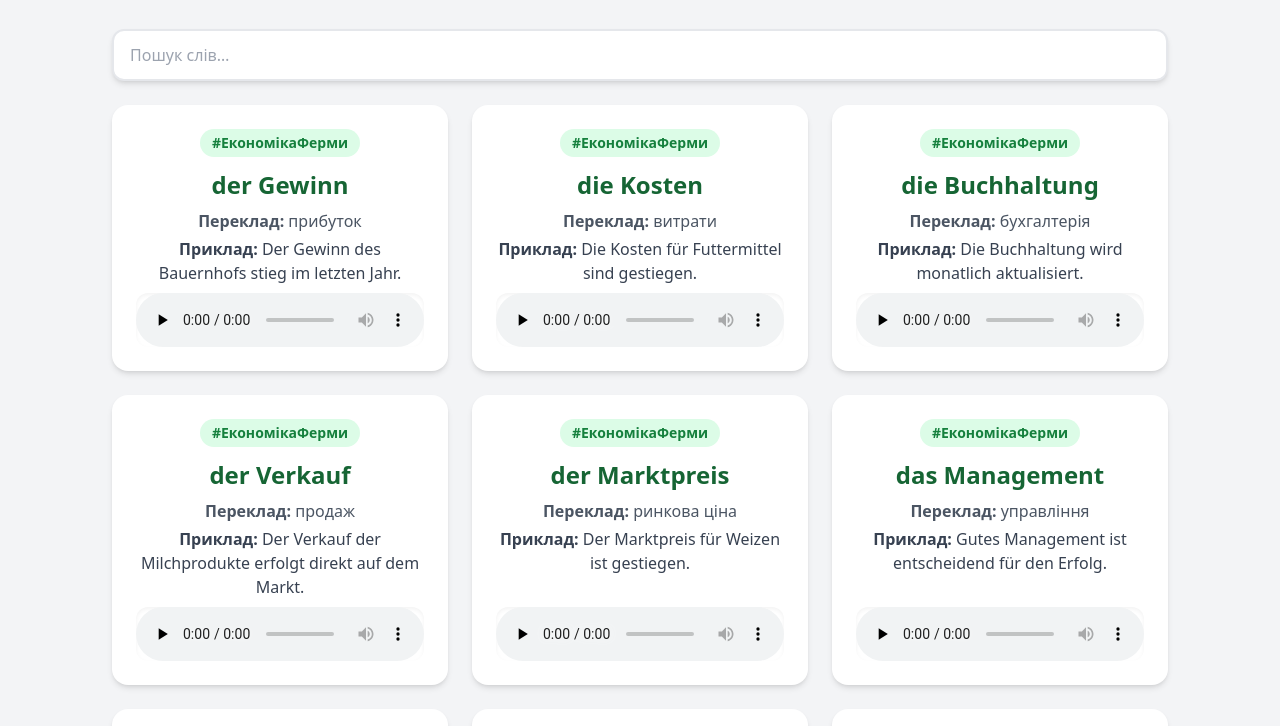
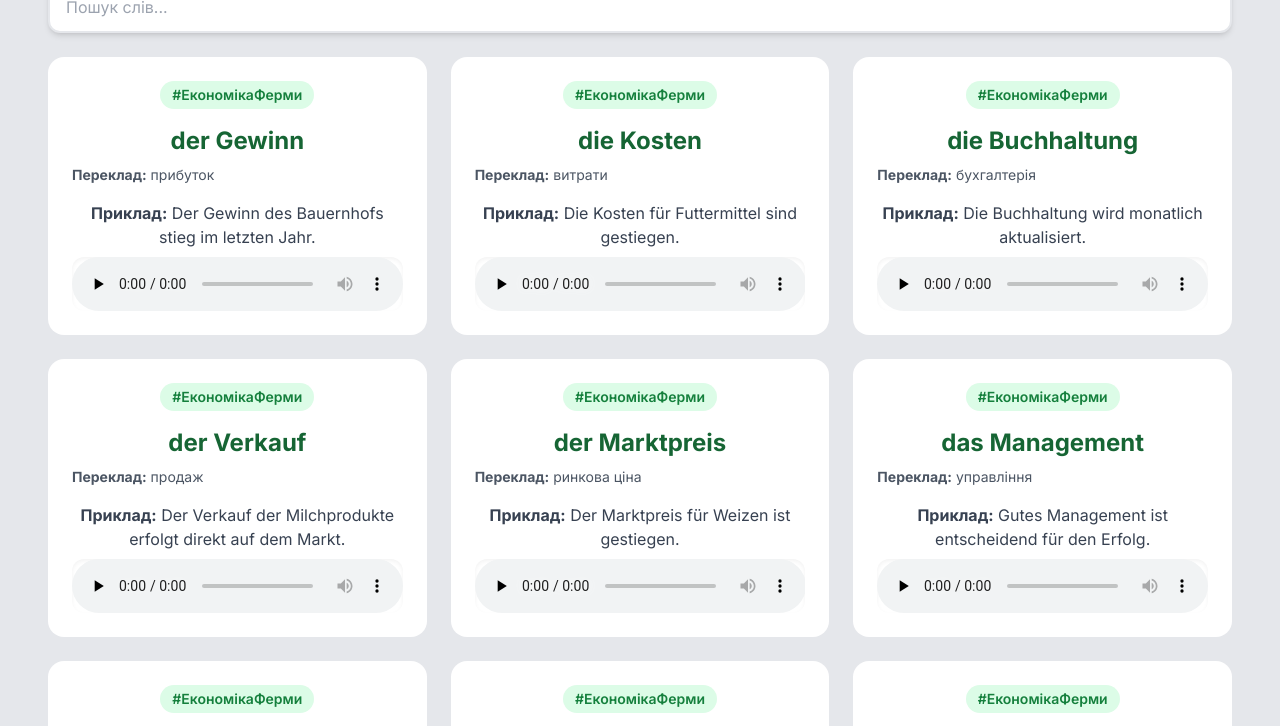
Before and after one commit to learn4life-ua/economics-dictionary, a plain HTML site: page index.html in a window 1280 px wide. Shown: the part 183-909 px from the top of the page. Drawn offline with nearby package versions, Linux system fonts and the light colour scheme.

Commit message:
Update index.html

```diff
--- a/index.html
+++ b/index.html
@@ -4,163 +4,73 @@
   <meta charset="UTF-8" />
   <meta name="viewport" content="width=device-width, initial-scale=1.0"/>
   <title>Професійний словник: Економіка та управління фермою</title>
+
+  <!-- Fonts + Tailwind -->
+  <link rel="preconnect" href="https://fonts.googleapis.com">
+  <link rel="preconnect" href="https://fonts.gstatic.com" crossorigin>
+  <link href="https://fonts.googleapis.com/css2?family=Inter:wght@400;600;700&display=swap" rel="stylesheet">
   <script src="https://cdn.tailwindcss.com"></script>
+
   <style>
-    body { font-family: ui-sans-serif, system-ui, -apple-system, Segoe UI, Roboto, Inter, 'Helvetica Neue', Arial, 'Noto Sans', 'Apple Color Emoji', 'Segoe UI Emoji'; }
+    body { font-family: 'Inter', sans-serif; }
     .highlight { background-color:#fde047; border-radius:.25rem; padding:0 .25rem; }
   </style>
 </head>
-<body class="bg-gray-100 text-gray-800">
-  <div class="container mx-auto p-4 md:p-8 lg:p-12 max-w-6xl">
+<body class="bg-gray-200 text-gray-800">
+  <div class="container mx-auto p-4 md:p-8 lg:p-12">
+    <!-- Заголовок -->
     <header class="text-center mb-8">
-      <h1 class="text-4xl md:text-5xl font-extrabold text-green-700 mb-2 leading-tight">
-        Словник: Економіка та управління фермою
+      <h1 class="text-4xl md:text-5xl font-extrabold mb-2 leading-tight">
+        <span class="text-gray-900">Deutsch</span>
+        <span class="text-green-600">+</span>
+        <span class="text-gray-900">Profis</span>
       </h1>
-      <p class="text-lg md:text-xl text-gray-600">Ключові терміни для економіки ферми та менеджменту.</p>
+      <p class="text-lg md:text-xl text-gray-600">
+        Професійний словник: Економіка та управління фермою
+      </p>
     </header>
 
+    <!-- Пошук -->
     <div class="mb-6">
-      <input id="searchInput" type="text" placeholder="Пошук слів…"
-             class="w-full px-4 py-3 rounded-xl shadow-md border-2 border-gray-200 focus:outline-none focus:ring-2 focus:ring-green-500 transition duration-300 bg-white">
+      <input id="searchInput" type="text" placeholder="Пошук слів..."
+             class="w-full px-4 py-3 rounded-xl shadow-md border-2 border-gray-200 focus:outline-none focus:ring-2 focus:ring-green-500 transition duration-300">
     </div>
 
+    <!-- Контейнер для карток -->
     <div id="cardsContainer" class="grid grid-cols-1 sm:grid-cols-2 lg:grid-cols-3 gap-6"></div>
-
-    <footer class="text-center text-gray-500 text-sm mt-12 pb-10">
-      <p>© 2025 Deutsch+Profis. Усі права захищені.</p>
-    </footer>
   </div>
 
   <script>
     const dictionaryData = [
-  {
-    "german": "der Gewinn",
-    "ukrainian": "прибуток",
-    "sentence": "Der Gewinn des Bauernhofs stieg im letzten Jahr.",
-    "id": "audio/01_Der_Gewinn_des_Bauernhofs_stieg_im_letzten_Jahr.mp3"
-  },
-  {
-    "german": "die Kosten",
-    "ukrainian": "витрати",
-    "sentence": "Die Kosten für Futtermittel sind gestiegen.",
-    "id": "audio/02_Die_Kosten_fur_Futtermittel_sind_gestiegen.mp3"
-  },
-  {
-    "german": "die Buchhaltung",
-    "ukrainian": "бухгалтерія",
-    "sentence": "Die Buchhaltung wird monatlich aktualisiert.",
-    "id": "audio/03_Die_Buchhaltung_wird_monatlich_aktualisiert.mp3"
-  },
-  {
-    "german": "der Verkauf",
-    "ukrainian": "продаж",
-    "sentence": "Der Verkauf der Milchprodukte erfolgt direkt auf dem Markt.",
-    "id": "audio/04_Der_Verkauf_der_Milchprodukte_erfolgt_direkt_auf_dem_Markt.mp3"
-  },
-  {
-    "german": "der Marktpreis",
-    "ukrainian": "ринкова ціна",
-    "sentence": "Der Marktpreis für Weizen ist gestiegen.",
-    "id": "audio/05_Der_Marktpreis_fur_Weizen_ist_gestiegen.mp3"
-  },
-  {
-    "german": "das Management",
-    "ukrainian": "управління",
-    "sentence": "Gutes Management ist entscheidend für den Erfolg.",
-    "id": "audio/06_Gutes_Management_ist_entscheidend_fur_den_Erfolg.mp3"
-  },
-  {
-    "german": "die Einnahmen",
-    "ukrainian": "доходи",
-    "sentence": "Die Einnahmen überstiegen die Ausgaben.",
-    "id": "audio/07_Die_Einnahmen_uberstiegen_die_Ausgaben.mp3"
-  },
-  {
-    "german": "der Verlust",
-    "ukrainian": "збиток",
-    "sentence": "Ein plötzlicher Frost führte zu erheblichem Verlust.",
-    "id": "audio/08_Ein_plotzlicher_Frost_fuhrte_zu_erheblichem_Verlust.mp3"
-  },
-  {
-    "german": "der Vertrag",
-    "ukrainian": "договір",
-    "sentence": "Der Vertrag wurde für ein Jahr abgeschlossen.",
-    "id": "audio/09_Der_Vertrag_wurde_fur_ein_Jahr_abgeschlossen.mp3"
-  },
-  {
-    "german": "die Investition",
-    "ukrainian": "інвестиція",
-    "sentence": "Die Investition in neue Maschinen lohnt sich.",
-    "id": "audio/10_Die_Investition_in_neue_Maschinen_lohnt_sich.mp3"
-  },
-  {
-    "german": "der Kredit",
-    "ukrainian": "кредит",
-    "sentence": "Der Landwirt benötigte einen Kredit für neue Geräte.",
-    "id": "audio/11_Der_Landwirt_benotigte_einen_Kredit_fur_neue_Gerate.mp3"
-  },
-  {
-    "german": "die Subvention",
-    "ukrainian": "субсидія",
-    "sentence": "Die Subventionen unterstützen die Bauern.",
-    "id": "audio/12_Die_Subventionen_unterstutzen_die_Bauern.mp3"
-  },
-  {
-    "german": "die Ernte",
-    "ukrainian": "врожай (процес збирання)",
-    "sentence": "Die Ernte beginnt im Spätsommer.",
-    "id": "audio/13_Die_Ernte_beginnt_im_Spatsommer.mp3"
-  },
-  {
-    "german": "der Ertrag",
-    "ukrainian": "урожай (кількість)",
-    "sentence": "Der Ertrag an Getreide war hoch.",
-    "id": "audio/14_Der_Ertrag_an_Getreide_war_hoch.mp3"
-  },
-  {
-    "german": "die Produktion",
-    "ukrainian": "виробництво",
-    "sentence": "Die Milchproduktion wurde gesteigert.",
-    "id": "audio/15_Die_Milchproduktion_wurde_gesteigert.mp3"
-  },
-  {
-    "german": "der Lagerbestand",
-    "ukrainian": "складські запаси",
-    "sentence": "Der Lagerbestand an Heu ist ausreichend.",
-    "id": "audio/16_Der_Lagerbestand_an_Heu_ist_ausreichend.mp3"
-  },
-  {
-    "german": "die Qualität",
-    "ukrainian": "якість",
-    "sentence": "Die Qualität der Produkte ist entscheidend.",
-    "id": "audio/17_Die_Qualitat_der_Produkte_ist_entscheidend.mp3"
-  },
-  {
-    "german": "die Vermarktung",
-    "ukrainian": "маркетинг",
-    "sentence": "Eine gute Vermarktung erhöht den Umsatz.",
-    "id": "audio/18_Eine_gute_Vermarktung_erhoht_den_Umsatz.mp3"
-  },
-  {
-    "german": "die Nachhaltigkeit",
-    "ukrainian": "сталість",
-    "sentence": "Nachhaltigkeit ist wichtig für die Zukunft der Landwirtschaft.",
-    "id": "audio/19_Nachhaltigkeit_ist_wichtig_fur_die_Zukunft_der_Landwirtschaf.mp3"
-  },
-  {
-    "german": "der Betrieb",
-    "ukrainian": "господарство, підприємство",
-    "sentence": "Der landwirtschaftliche Betrieb ist modern ausgestattet.",
-    "id": "audio/20_Der_landwirtschaftliche_Betrieb_ist_modern_ausgestattet.mp3"
-  }
-];
+      { german:"der Gewinn", ukrainian:"прибуток", sentence:"Der Gewinn des Bauernhofs stieg im letzten Jahr.", id:"audio/01_Der_Gewinn_des_Bauernhofs_stieg_im_letzten_Jahr.mp3" },
+      { german:"die Kosten", ukrainian:"витрати", sentence:"Die Kosten für Futtermittel sind gestiegen.", id:"audio/02_Die_Kosten_fur_Futtermittel_sind_gestiegen.mp3" },
+      { german:"die Buchhaltung", ukrainian:"бухгалтерія", sentence:"Die Buchhaltung wird monatlich aktualisiert.", id:"audio/03_Die_Buchhaltung_wird_monatlich_aktualisiert.mp3" },
+      { german:"der Verkauf", ukrainian:"продаж", sentence:"Der Verkauf der Milchprodukte erfolgt direkt на dem Markt.".replace("на","auf"), id:"audio/04_Der_Verkauf_der_Milchprodukte_erfolgt_direkt_auf_dem_Markt.mp3" },
+      { german:"der Marktpreis", ukrainian:"ринкова ціна", sentence:"Der Marktpreis für Weizen ist gestiegen.", id:"audio/05_Der_Marktpreis_fur_Weizen_ist_gestiegen.mp3" },
+      { german:"das Management", ukrainian:"управління", sentence:"Gutes Management ist entscheidend für den Erfolg.", id:"audio/06_Gutes_Management_ist_entscheidend_fur_den_Erfolg.mp3" },
+      { german:"die Einnahmen", ukrainian:"доходи", sentence:"Die Einnahmen überstiegen die Ausgaben.", id:"audio/07_Die_Einnahmen_uberstiegen_die_Ausgaben.mp3" },
+      { german:"der Verlust", ukrainian:"збиток", sentence:"Ein plötzlicher Frost führte zu erheblichem Verlust.", id:"audio/08_Ein_plotzlicher_Frost_fuhrte_zu_erheblichem_Verlust.mp3" },
+      { german:"der Vertrag", ukrainian:"договір", sentence:"Der Vertrag wurde für ein Jahr abgeschlossen.", id:"audio/09_Der_Vertrag_wurde_fur_ein_Jahr_abgeschlossen.mp3" },
+      { german:"die Investition", ukrainian:"інвестиція", sentence:"Die Investition in neue Maschinen lohnt sich.", id:"audio/10_Die_Investition_in_neue_Maschinen_lohnt_sich.mp3" },
+      { german:"der Kredit", ukrainian:"кредит", sentence:"Der Landwirt benötigte einen Kredit für neue Geräte.", id:"audio/11_Der_Landwirt_benotigte_einen_Kredit_fur_neue_Gerate.mp3" },
+      { german:"die Subvention", ukrainian:"субсидія", sentence:"Die Subventionen unterstützen die Bauern.", id:"audio/12_Die_Subventionen_unterstutzen_die_Bauern.mp3" },
+      { german:"die Ernte", ukrainian:"врожай (процес збирання)", sentence:"Die Ernte beginnt im Spätsommer.", id:"audio/13_Die_Ernte_beginnt_im_Spatsommer.mp3" },
+      { german:"der Ertrag", ukrainian:"урожай (кількість)", sentence:"Der Ertrag an Getreide war hoch.", id:"audio/14_Der_Ertrag_an_Getreide_war_hoch.mp3" },
+      { german:"die Produktion", ukrainian:"виробництво", sentence:"Die Milchproduktion wurde gesteigert.", id:"audio/15_Die_Milchproduktion_wurde_gesteigert.mp3" },
+      { german:"der Lagerbestand", ukrainian:"складські запаси", sentence:"Der Lagerbestand an Heu ist ausreichend.", id:"audio/16_Der_Lagerbestand_an_Heu_ist_ausreichend.mp3" },
+      { german:"die Qualität", ukrainian:"якість", sentence:"Die Qualität der Produkte ist entscheidend.", id:"audio/17_Die_Qualitat_der_Produkte_ist_entscheidend.mp3" },
+      { german:"die Vermarktung", ukrainian:"маркетинг", sentence:"Eine gute Vermarktung erhöht den Umsatz.", id:"audio/18_Eine_gute_Vermarktung_erhoht_den_Umsatz.mp3" },
+      { german:"die Nachhaltigkeit", ukrainian:"сталість", sentence:"Nachhaltigkeit ist wichtig für die Zukunft der Landwirtschaft.", id:"audio/19_Nachhaltigkeit_ist_wichtig_fur_die_Zukunft_der_Landwirtschaf.mp3" },
+      { german:"der Betrieb", ukrainian:"господарство, підприємство", sentence:"Der landwirtschaftliche Betrieb ist modern ausgestattet.", id:"audio/20_Der_landwirtschaftliche_Betrieb_ist_modern_ausgestattet.mp3" }
+    ];
 
-    const escapeHtml = (s='') => s.replace(/[&<>"']/g, ch => ({'&':'&amp;','<':'&lt;','>':'&gt;','"':'&quot;',"'":'&#39;'})[ch]);
+    const escapeHtml = (s='') => s.replace(/[&<>"']/g, ch => ({'&':'&amp;','<':'&lt;','>':'&gt;','"':'&quot;',"'":'&#39;'}[ch]));
     const escapeRegex = (s='') => s.replace(/[.*+?^${}()|[\]\\]/g, '\\$&');
+
     function highlightText(text, filter) {
       if (!filter) return escapeHtml(text);
-      const safe = escapeRegex(filter);
-      const re = new RegExp(`(${safe})`, 'gi');
+      const safeFilter = escapeRegex(filter);
+      const re = new RegExp(`(${safeFilter})`, 'gi');
       return escapeHtml(text).replace(re, '<span class="highlight">$1</span>');
     }
 
@@ -173,14 +83,6 @@
         return search.includes(filter.toLowerCase());
       });
 
-      if (!filtered.length) {
-        const empty = document.createElement('div');
-        empty.className = "col-span-full text-center text-gray-500 italic";
-        empty.textContent = "Нічого не знайдено. Спробуйте інший запит.";
-        cards.appendChild(empty);
-        return;
-      }
-
       filtered.forEach(item => {
         const hasAudio = !!item.id;
         const audioHtml = hasAudio
@@ -190,31 +92,42 @@
                  Ваш браузер не підтримує аудіо елемент.
                </audio>
              </div>`
-          : `<p class="mt-2 text-gray-400 text-sm italic text-center">Аудіо відсутнє</p>`;
+          : `<p class="text-gray-400 text-sm italic">Аудіо відсутнє</p>`;
 
         const card = document.createElement('div');
-        card.className = "bg-white rounded-2xl shadow-md p-6 flex flex-col justify-between transition-all duration-300 hover:shadow-lg hover:scale-[1.01]";
+        card.className = "bg-white rounded-2xl p-6 flex flex-col gap-2 transition-all duration-300 hover:shadow-lg hover:scale-[1.01]";
         card.innerHTML = `
-          <div class="text-center">
-            <span class="inline-block bg-green-100 text-green-700 text-sm font-semibold px-3 py-1 rounded-full mb-3">#ЕкономікаФерми</span>
-            <h2 class="text-2xl font-bold text-green-800 mb-2 text-center">${highlightText(item.german, filter)}</h2>
-            <p class="text-gray-600 mb-1"><strong>Переклад:</strong> ${highlightText(item.ukrainian, filter)}</p>
-            <p class="text-gray-700 mb-2 text-center"><strong>Приклад:</strong> ${highlightText(item.sentence, filter)}</p>
-          </div>
+          <span class="block text-center bg-green-100 text-green-700 text-sm font-semibold px-3 py-1 rounded-full w-fit mx-auto mb-2">#ЕкономікаФерми</span>
+          <h2 class="text-2xl font-bold text-green-800 text-center">${highlightText(item.german, filter)}</h2>
+          <p class="text-gray-600 text-sm"><strong>Переклад:</strong> ${highlightText(item.ukrainian, filter)}</p>
+          <p class="text-gray-700 text-center mt-2"><strong>Приклад:</strong> ${highlightText(item.sentence, filter)}</p>
           ${audioHtml}
         `;
         cards.appendChild(card);
       });
+
+      if (!filtered.length) {
+        const empty = document.createElement('div');
+        empty.className = "col-span-full text-center text-gray-500 italic";
+        empty.textContent = "Нічого не знайдено. Спробуйте інший запит.";
+        cards.appendChild(empty);
+      }
     }
 
-    function debounce(fn, wait=200){ let t; return (...a)=>{ clearTimeout(t); t=setTimeout(()=>fn(...a),wait); }; }
+    function debounce(fn, wait=200) {
+      let t; return (...args) => { clearTimeout(t); t = setTimeout(() => fn(...args), wait); };
+    }
 
     window.addEventListener('load', () => {
       renderCards();
       const search = document.getElementById('searchInput');
-      const update = () => renderCards(search.value.trim());
-      search.addEventListener('input', debounce(update, 200));
+      search.addEventListener('input', debounce(() => renderCards(search.value.trim()), 200));
     });
   </script>
+
+  <!-- Футер -->
+  <footer class="text-center text-gray-500 text-sm mt-12 mb-6">
+    <p>© 2025 Deutsch+Profis. Усі права захищені.</p>
+  </footer>
 </body>
 </html>
```
